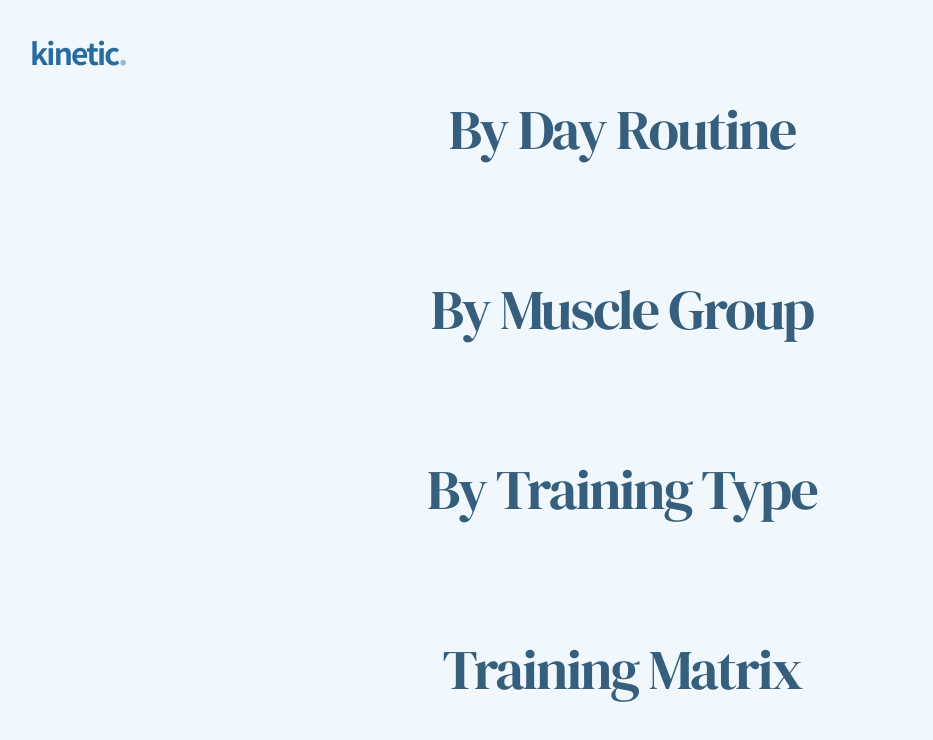
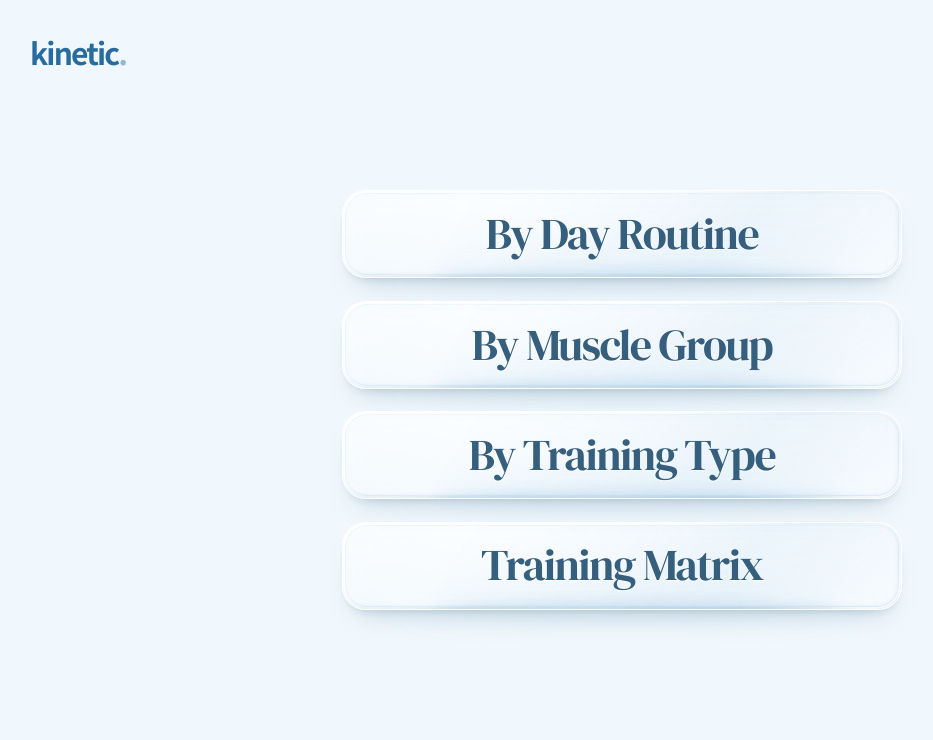
Before and after one commit to jm92767647-sketch/kinetic, a React (Vite) app: page / in a window 1280 px wide. Shown: the top 740 px of the page, without its empty margins (18-951 px from the left). Built offline with nearby package versions, Linux system fonts and the light colour scheme.

Commit message:
Restore glass styling for the compact welcome menu

```diff
--- a/src/Welcome.css
+++ b/src/Welcome.css
@@ -2,9 +2,24 @@
 .welcome-screen{position:relative;min-height:100svh;background:#f1f8fd}
 .welcome-header{position:absolute;inset:0 0 auto;z-index:1;pointer-events:none}
 .welcome-header .brand{pointer-events:auto}
-.welcome-main{min-height:100svh;display:grid;place-items:center;padding:20px 16px}
-.welcome-menu{display:grid;justify-items:center;gap:clamp(56.7px,12.96vh,137.7px);max-width:100%;text-align:center}
-.welcome-menu-link{display:grid;place-items:center;min-height:44px;padding:6px 0;font-family:'DM Serif Display',Georgia,serif;font-size:clamp(34px,min(4.6vw,8svh),56px);font-weight:400;line-height:1.15;letter-spacing:-.035em;color:#365f7d;text-shadow:0 1px 1px #ffffffed;transition:color .15s}
+.welcome-main{min-height:100svh;display:grid;place-items:center;padding:72px 24px}
+.welcome-menu{display:grid;gap:clamp(16px,2.8svh,24px);width:min(100%,560px);text-align:center}
+.welcome-menu-link{--glass-radius:24px;position:relative;isolation:isolate;display:grid;place-items:center;min-height:clamp(70px,11svh,92px);padding:10px 18px;border-radius:var(--glass-radius);font-family:'DM Serif Display',Georgia,serif;font-size:clamp(30px,3.6vw,44px);font-weight:400;line-height:1.15;letter-spacing:-.035em;color:#365f7d;text-shadow:0 1px 1px #ffffffed;transition:color .15s}
 .welcome-menu-link:hover{color:#2268a6}
-@media(max-width:760px){.welcome-main{padding:clamp(68px,10svh,96px) 16px}.welcome-menu{gap:clamp(54px,12.15vh,102.6px)}.welcome-menu-link{font-size:clamp(29px,8.5vw,42px)}}
-@media(max-height:500px){.welcome-main{padding:66px 16px 24px}.welcome-menu{gap:27px}.welcome-menu-link{font-size:clamp(26px,4.6vw,36px)}}
+.welcome-menu-link::after{content:'';position:absolute;z-index:-2;left:13%;right:13%;bottom:-11px;height:18px;border-radius:50%;background:#7eabc330;filter:blur(20px);transform:scaleY(.62);pointer-events:none}
+.welcome-glass{position:absolute;z-index:-1;inset:0;overflow:hidden;pointer-events:none;border-radius:inherit;border:1px solid #ffffffd9;background:radial-gradient(ellipse at var(--light-x,28%) var(--light-y,12%),#ffffff91 0%,#ffffff19 50%,transparent 75%),linear-gradient(132deg,#ffffff75 0%,#ffffff25 32%,#c9dfef33 68%,#ffffff7d 100%);backdrop-filter:blur(16px) saturate(1.2);-webkit-backdrop-filter:blur(16px) saturate(1.2);box-shadow:inset 0 2px 2px #fffffff2,inset 2px 0 3px #ffffff91,inset -2px -1px 4px #79a9c63d,inset 0 -2px 3px #91bad54d,0 17px 28px -15px #527c9b52,0 6px 12px -9px #345a7466}
+.welcome-glass::before{content:'';position:absolute;inset:2px;border-radius:calc(var(--glass-radius) - 2px);border:1px solid #c3dce73d;box-shadow:inset 0 0 15px #e5f4ff26;pointer-events:none}
+.welcome-glint{position:absolute;top:-105%;left:8%;height:310%;width:24%;transform:rotate(31deg);background:linear-gradient(90deg,transparent,#ffffff00 10%,#ffffff57 49%,#ffffff0d 54%,transparent 88%);filter:blur(3px);opacity:.65}
+.welcome-rim{position:absolute;inset:0;border-radius:inherit;padding:2px;background:linear-gradient(135deg,#fffffff5,transparent 31%,#ffffff1a 50%,#b0d0e247 74%,#ffffffe6);mask:linear-gradient(#fff 0 0) content-box,linear-gradient(#fff 0 0);mask-composite:exclude;pointer-events:none}
+.welcome-caustic{position:absolute;left:17%;right:11%;height:15px;bottom:-7px;border-radius:50%;background:#8cb7d845;filter:blur(7px)}
+@media(max-width:700px){
+ .welcome-main{padding-inline:24px}
+ .welcome-menu-link{--glass-radius:21px;font-size:clamp(25px,7.3vw,34px);padding-inline:12px}
+ .welcome-glass{backdrop-filter:none;-webkit-backdrop-filter:none}
+ .welcome-rim{padding:0;background:none;mask:none;border:1px solid #ffffffb3;box-shadow:inset 1px 1px 2px #ffffff91,inset -1px -1px 2px #b0d0e247}
+}
+@media(max-height:560px){
+ .welcome-main{padding-block:68px 24px}
+ .welcome-menu{gap:12px}
+ .welcome-menu-link{--glass-radius:18px;min-height:52px;padding-block:7px;font-size:clamp(24px,4.6vw,32px)}
+}
--- a/src/Welcome.jsx
+++ b/src/Welcome.jsx
@@ -15,12 +15,28 @@ export default function WelcomeEntry({renderGuide}){
  return mode?renderGuide(mode):<Welcome/>;
 }
 
+function moveLight(e){
+ if(e.pointerType!=='mouse')return;
+ const {style}=e.currentTarget;
+ const rect=e.currentTarget.getBoundingClientRect();
+ style.setProperty('--light-x',100*(e.clientX-rect.left)/rect.width+'%');
+ style.setProperty('--light-y',100*(e.clientY-rect.top)/rect.height+'%');
+}
+
+function clearLight(e){
+ e.currentTarget.style.removeProperty('--light-x');
+ e.currentTarget.style.removeProperty('--light-y');
+}
+
 function Welcome(){
  return <div className="welcome-screen">
   <header className="app-header welcome-header"><a className="brand" href="./">kinetic<span>.</span></a></header>
   <main className="welcome-main">
    <nav className="welcome-menu" aria-label="시작화면 보기 선택">
-    {destinations.map(x=><a key={x.hash} className="welcome-menu-link" href={x.hash}>{x.title}</a>)}
+    {destinations.map(x=><a key={x.hash} className="welcome-menu-link" href={x.hash} onPointerMove={moveLight} onPointerLeave={clearLight}>
+     <span className="welcome-glass" aria-hidden="true"><span className="welcome-glint"/><span className="welcome-rim"/><span className="welcome-caustic"/></span>
+     <span>{x.title}</span>
+    </a>)}
    </nav>
   </main>
  </div>;
```
